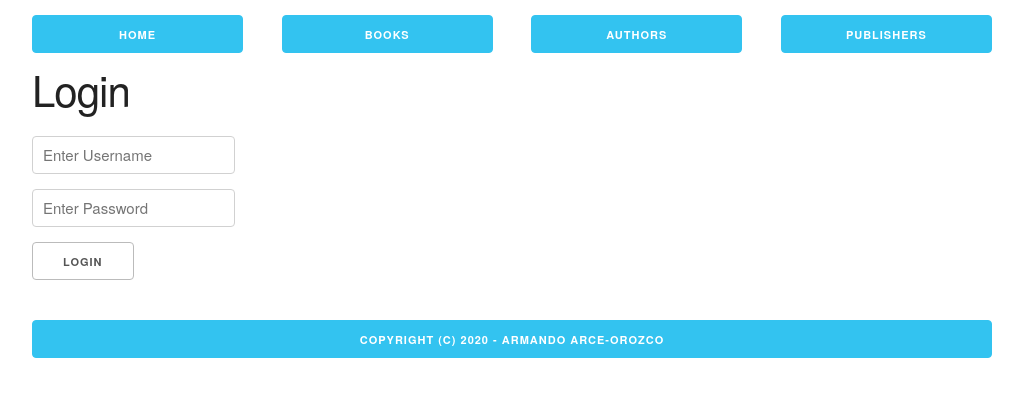
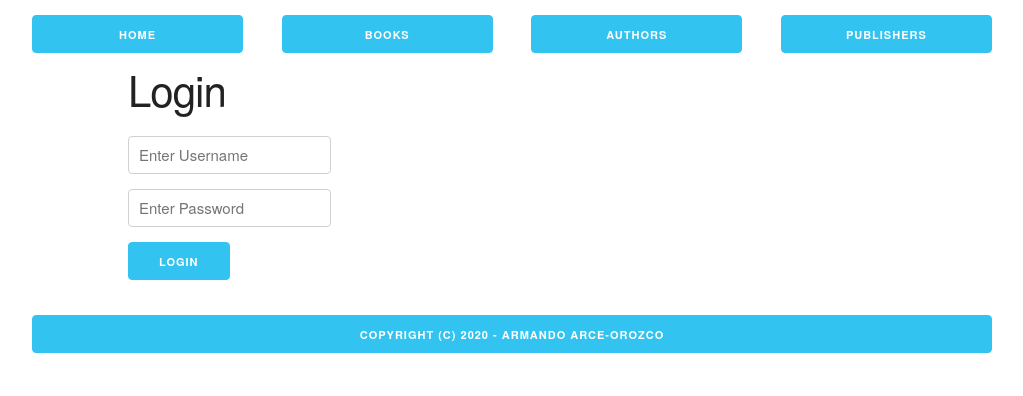
Before and after one commit to ronaldorodriguezbermudez/Tarea4-sd-ronaldo, a Vue app: page / in a window 1280 px wide. Shown: the top 396 px of the page, without its empty margins (128-1151 px from the left). Built offline with nearby package versions, Linux system fonts and the light colour scheme.

Commit message:
Update login.vue

```diff
--- a/src/components/login.vue
+++ b/src/components/login.vue
@@ -1,14 +1,18 @@
 <template>
+  <div class="container">
+    <h2>Login</h2>
     <form @submit="login">
-      <h2>Login</h2>
-      <div class="input-field">
+      <div class="form-group">
         <input type="text" v-model="formData.username" placeholder="Enter Username">
       </div>
-      <div class="input-field">
+      <div class="form-group">
         <input type="password" v-model="formData.password" placeholder="Enter Password">
       </div>
-      <input type="submit" value="LogIn">
+      <div class="form-group">
+        <button class="button button-primary" type="submit" > Login </button>
+      </div>
     </form>
+  </div>
   </template>
 
   <script>
@@ -25,6 +29,7 @@ export default {
     methods: {
         async login(event){
             event.preventDefault();
+
             try {
                 const response = await fetch('https://tarea4-sd-ronaldo.netlify.app/.netlify/functions/login', {
                     method: 'POST',
```
